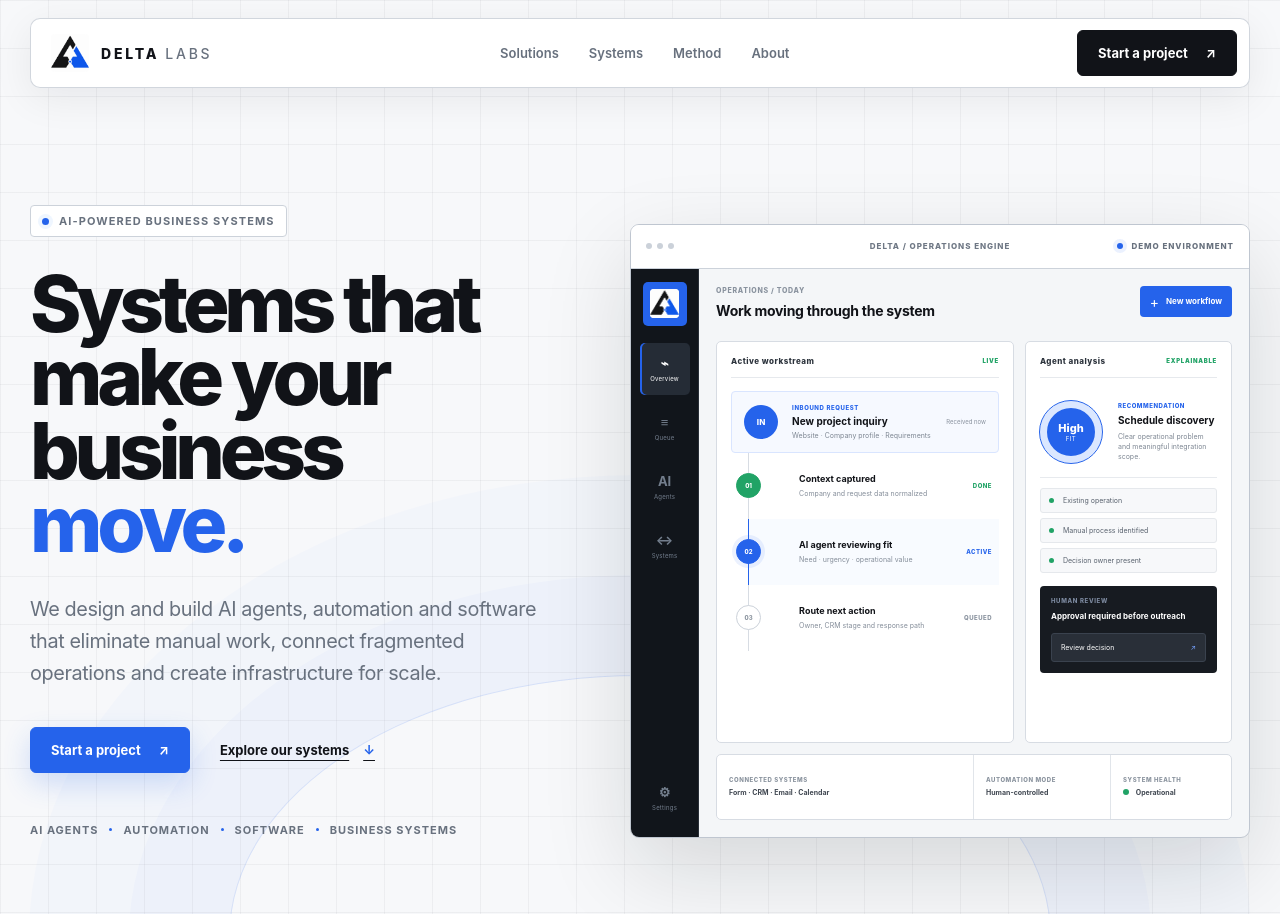
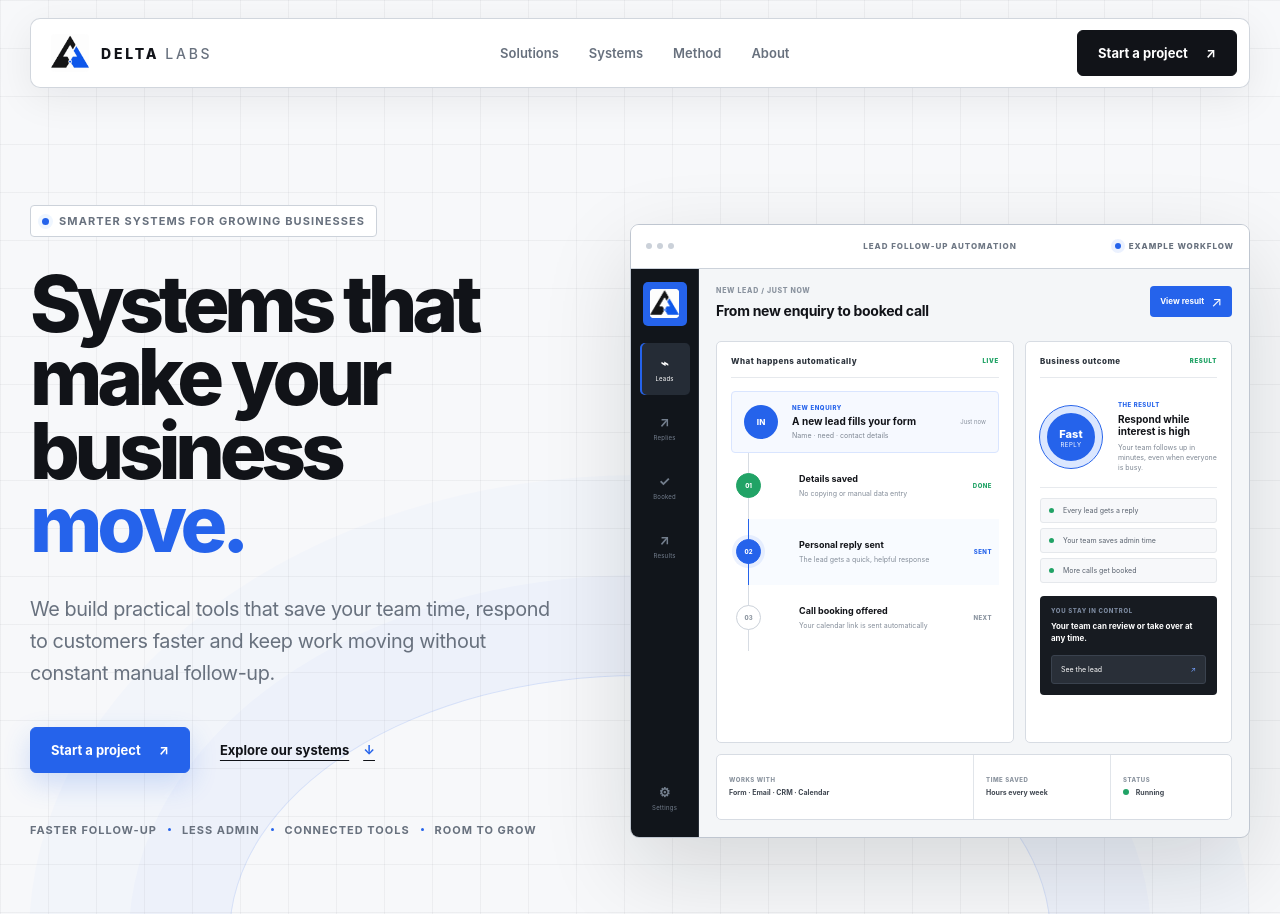
Before and after one commit to christopherecom14-pixel/DELTA-LABS, a Next.js app: page / in a window 1280 px wide. Shown: the top 914 px of the page. Built offline with nearby package versions, Linux system fonts and the light colour scheme.

Commit message:
Simplify hero workflow and add favicon

```diff
--- a/app/layout.tsx
+++ b/app/layout.tsx
@@ -1,6 +1,5 @@
 import type { Metadata } from "next";
 import { headers } from "next/headers";
-import deltaLogo from "../output/logo-concepts/06-interlocking-flows.png";
 import "./globals.css";
 
 export async function generateMetadata(): Promise<Metadata> {
@@ -15,7 +14,6 @@
     metadataBase: base,
     title,
     description,
-    icons: { icon: deltaLogo.src, apple: deltaLogo.src },
     openGraph: { title, description, type: "website", url: base, images: [{ url: new URL("/og.png", base).toString(), width: 1536, height: 1024, alt: "Delta Labs — AI-powered business systems" }] },
     twitter: { card: "summary_large_image", title, description, images: [new URL("/og.png", base).toString()] },
   };
--- a/app/page.tsx
+++ b/app/page.tsx
@@ -69,54 +69,54 @@
         <section className="hero section-grid">
           <div className="shell hero-layout">
             <div className="hero-copy-block">
-              <div className="status-pill"><span /> AI-powered business systems</div>
+              <div className="status-pill"><span /> Smarter systems for growing businesses</div>
               <h1>Systems that make your business <em>move.</em></h1>
-              <p className="hero-lede">We design and build AI agents, automation and software that eliminate manual work, connect fragmented operations and create infrastructure for scale.</p>
+              <p className="hero-lede">We build practical tools that save your team time, respond to customers faster and keep work moving without constant manual follow-up.</p>
               <div className="hero-actions">
                 <a className="button button--blue" href="#assessment">Start a project <span>↗</span></a>
                 <a className="text-link" href="#systems">Explore our systems <span>↓</span></a>
               </div>
               <div className="hero-services" aria-label="Core services">
-                <span>AI agents</span><i />
-                <span>Automation</span><i />
-                <span>Software</span><i />
-                <span>Business systems</span>
+                <span>Faster follow-up</span><i />
+                <span>Less admin</span><i />
+                <span>Connected tools</span><i />
+                <span>Room to grow</span>
               </div>
             </div>
 
-            <div className="command-system" aria-label="Demonstration of an AI-powered operations command system">
+            <div className="command-system" aria-label="Example of an automated lead follow-up workflow">
               <div className="command-chrome">
                 <div className="chrome-dots"><i /><i /><i /></div>
-                <span>DELTA / OPERATIONS ENGINE</span>
-                <span className="demo-state"><i /> DEMO ENVIRONMENT</span>
+                <span>LEAD FOLLOW-UP AUTOMATION</span>
+                <span className="demo-state"><i /> EXAMPLE WORKFLOW</span>
               </div>
               <div className="command-body">
                 <aside className="command-sidebar">
                   <div className="sidebar-mark"><DeltaMark compact /></div>
-                  <button className="side-item side-item--active" aria-label="Operations overview"><span>⌁</span><small>Overview</small></button>
-                  <button className="side-item" aria-label="Work queue"><span>≡</span><small>Queue</small></button>
-                  <button className="side-item" aria-label="AI agents"><span>AI</span><small>Agents</small></button>
-                  <button className="side-item" aria-label="System integrations"><span>↔</span><small>Systems</small></button>
+                  <button className="side-item side-item--active" aria-label="New leads"><span>⌁</span><small>Leads</small></button>
+                  <button className="side-item" aria-label="Replies"><span>↗</span><small>Replies</small></button>
+                  <button className="side-item" aria-label="Booked calls"><span>✓</span><small>Booked</small></button>
+                  <button className="side-item" aria-label="Results"><span>↗</span><small>Results</small></button>
                   <button className="side-item side-item--bottom" aria-label="Settings"><span>⚙</span><small>Settings</small></button>
                 </aside>
                 <div className="command-main">
-                  <div className="command-heading"><div><small>OPERATIONS / TODAY</small><strong>Work moving through the system</strong></div><button><span>+</span> New workflow</button></div>
+                  <div className="command-heading"><div><small>NEW LEAD / JUST NOW</small><strong>From new enquiry to booked call</strong></div><button>View result <span>↗</span></button></div>
                   <div className="command-layout">
                     <section className="workstream-panel">
-                      <div className="panel-title"><span>Active workstream</span><small>LIVE</small></div>
-                      <div className="workstream-focus"><span className="focus-icon">IN</span><div><small>INBOUND REQUEST</small><strong>New project inquiry</strong><p>Website · Company profile · Requirements</p></div><i>Received now</i></div>
-                      <div className="event-line event-line--done"><span>01</span><div><strong>Context captured</strong><small>Company and request data normalized</small></div><i>DONE</i></div>
-                      <div className="event-line event-line--active"><span>02</span><div><strong>AI agent reviewing fit</strong><small>Need · urgency · operational value</small></div><i>ACTIVE</i></div>
-                      <div className="event-line"><span>03</span><div><strong>Route next action</strong><small>Owner, CRM stage and response path</small></div><i>QUEUED</i></div>
+                      <div className="panel-title"><span>What happens automatically</span><small>LIVE</small></div>
+                      <div className="workstream-focus"><span className="focus-icon">IN</span><div><small>NEW ENQUIRY</small><strong>A new lead fills your form</strong><p>Name · need · contact details</p></div><i>Just now</i></div>
+                      <div className="event-line event-line--done"><span>01</span><div><strong>Details saved</strong><small>No copying or manual data entry</small></div><i>DONE</i></div>
+                      <div className="event-line event-line--active"><span>02</span><div><strong>Personal reply sent</strong><small>The lead gets a quick, helpful response</small></div><i>SENT</i></div>
+                      <div className="event-line"><span>03</span><div><strong>Call booking offered</strong><small>Your calendar link is sent automatically</small></div><i>NEXT</i></div>
                     </section>
                     <aside className="intelligence-panel">
-                      <div className="panel-title"><span>Agent analysis</span><small>EXPLAINABLE</small></div>
-                      <div className="analysis-score"><div className="score-ring"><span>High</span><small>fit</small></div><div><small>RECOMMENDATION</small><strong>Schedule discovery</strong><p>Clear operational problem and meaningful integration scope.</p></div></div>
-                      <div className="signal-list"><span><i /> Existing operation</span><span><i /> Manual process identified</span><span><i /> Decision owner present</span></div>
-                      <div className="human-gate"><span>HUMAN REVIEW</span><strong>Approval required before outreach</strong><button>Review decision <i>↗</i></button></div>
+                      <div className="panel-title"><span>Business outcome</span><small>RESULT</small></div>
+                      <div className="analysis-score"><div className="score-ring"><span>Fast</span><small>reply</small></div><div><small>THE RESULT</small><strong>Respond while interest is high</strong><p>Your team follows up in minutes, even when everyone is busy.</p></div></div>
+                      <div className="signal-list"><span><i /> Every lead gets a reply</span><span><i /> Your team saves admin time</span><span><i /> More calls get booked</span></div>
+                      <div className="human-gate"><span>YOU STAY IN CONTROL</span><strong>Your team can review or take over at any time.</strong><button>See the lead <i>↗</i></button></div>
                     </aside>
                   </div>
-                  <div className="system-health"><div><span>CONNECTED SYSTEMS</span><strong>Form · CRM · Email · Calendar</strong></div><div><span>AUTOMATION MODE</span><strong>Human-controlled</strong></div><div><span>SYSTEM HEALTH</span><strong><i /> Operational</strong></div></div>
+                  <div className="system-health"><div><span>WORKS WITH</span><strong>Form · Email · CRM · Calendar</strong></div><div><span>TIME SAVED</span><strong>Hours every week</strong></div><div><span>STATUS</span><strong><i /> Running</strong></div></div>
                 </div>
               </div>
             </div>
```
Also changed, not shown: app/icon.png (added).
